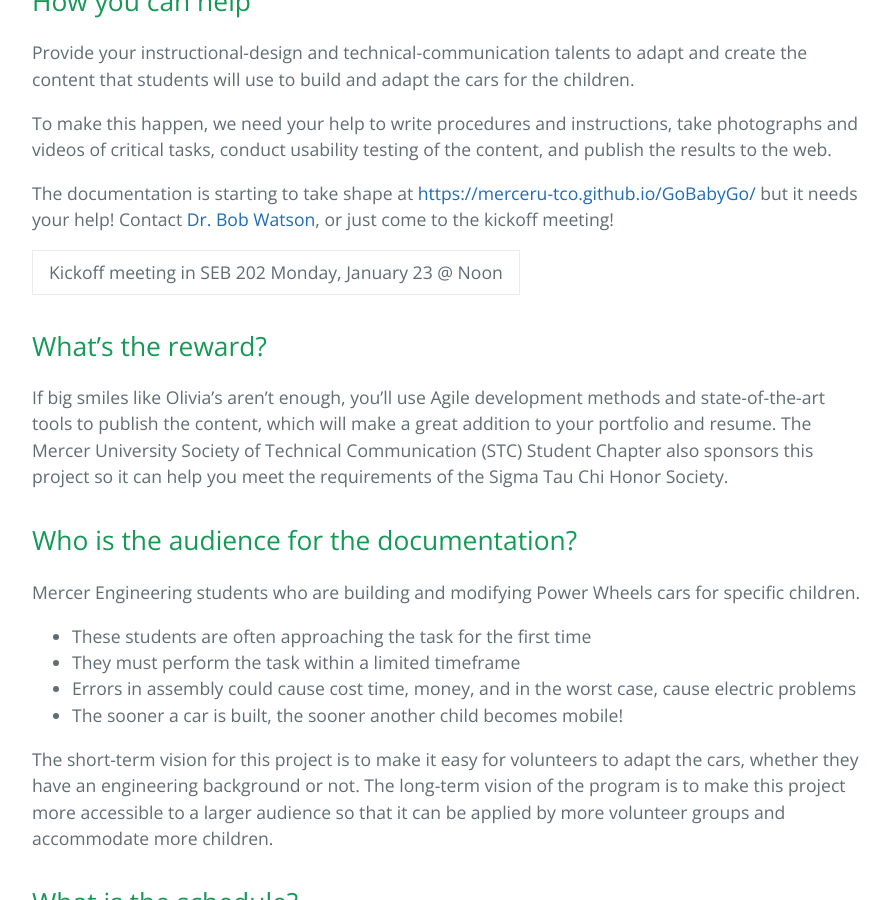
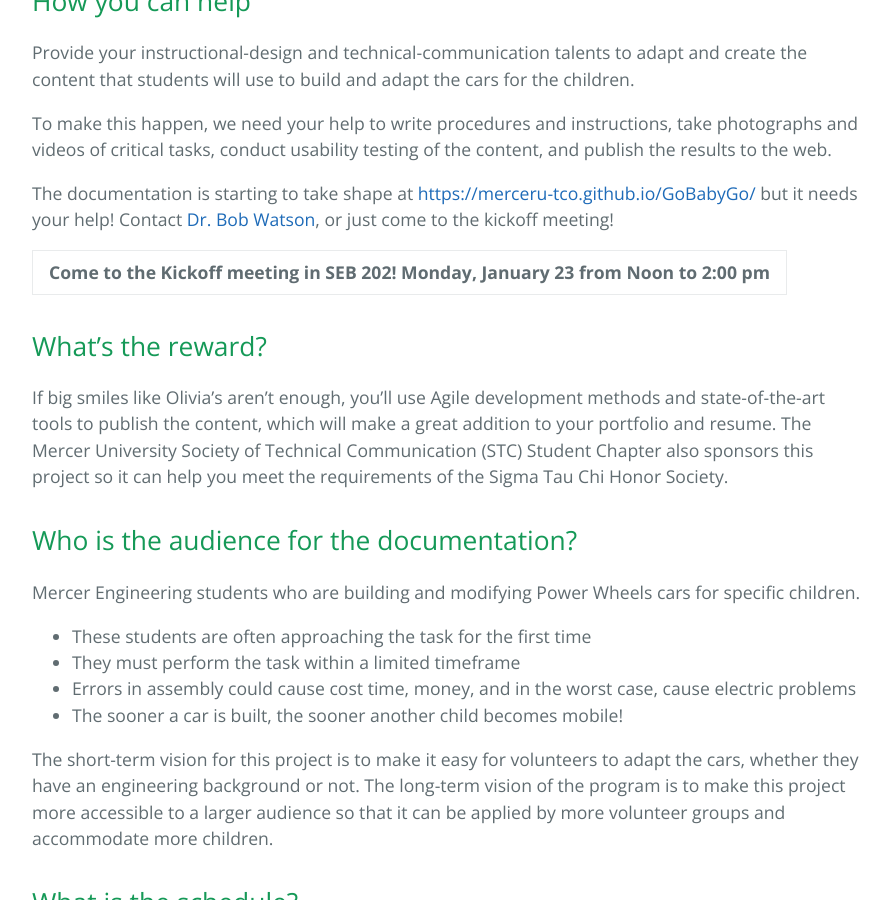
Before and after one commit to MercerU-TCO/GoBabyGo, a Jekyll site: the page built from docs/pages/tc-invite-spring17.md, in a window 1280 px wide and 900 px high, scrolled down 778 px. Shown: the whole window, without its empty margins (192-1082 px from the left). Built offline with Jekyll 4.4.1, drawn with Linux system fonts in a browser that asks for light colours.

Commit message:
Made the call to action more visible

```diff
--- a/docs/pages/tc-invite-spring17.md
+++ b/docs/pages/tc-invite-spring17.md
@@ -16,7 +16,7 @@ To make this happen, we need your help to write procedures and instructions, tak
 
 The documentation is starting to take shape at [https://merceru-tco.github.io/GoBabyGo/](https://merceru-tco.github.io/GoBabyGo/) but it needs your help! Contact [Dr. Bob Watson](mailto:watson_rb@mercer.edu), or just come to the kickoff meeting!
 
-| Kickoff meeting in SEB 202	 Monday, January 23 @ Noon |
+| **Come to the Kickoff meeting in SEB 202! Monday, January 23 from Noon to 2:00 pm** |
 
 ## What’s the reward?
 
@@ -36,4 +36,4 @@ The short-term vision for this project is to make it easy for volunteers to adap
 ## What is the schedule?
 The next “build event” (where students will build cars for children) is scheduled for March 25-26, 2017. The documentation for the event will need to be complete about one week before the event.
 
-| Come to the Kickoff meeting in SEB 202! Monday, January 23 from Noon to 2:00 pm |
+| **Come to the Kickoff meeting in SEB 202! Monday, January 23 from Noon to 2:00 pm** |
```
Also changed, not shown: docs/index.md (+1 -1 lines).
